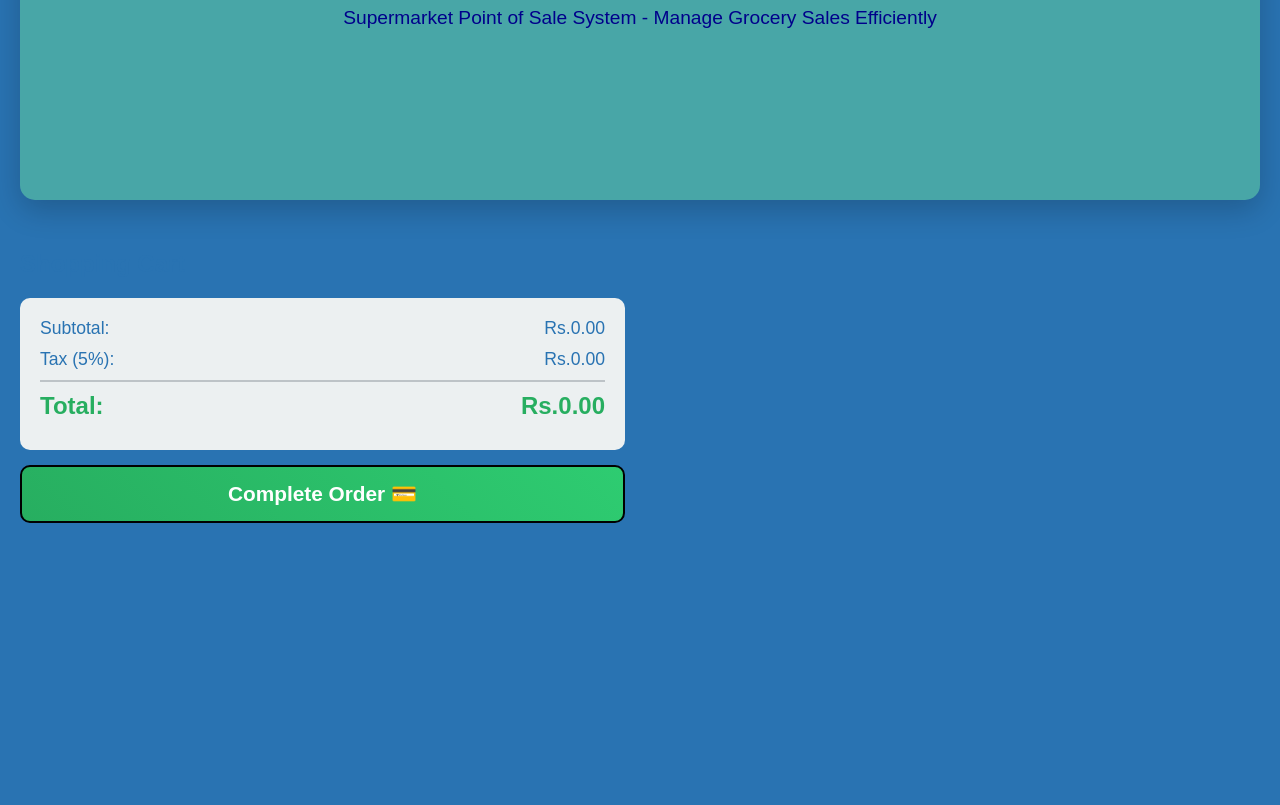
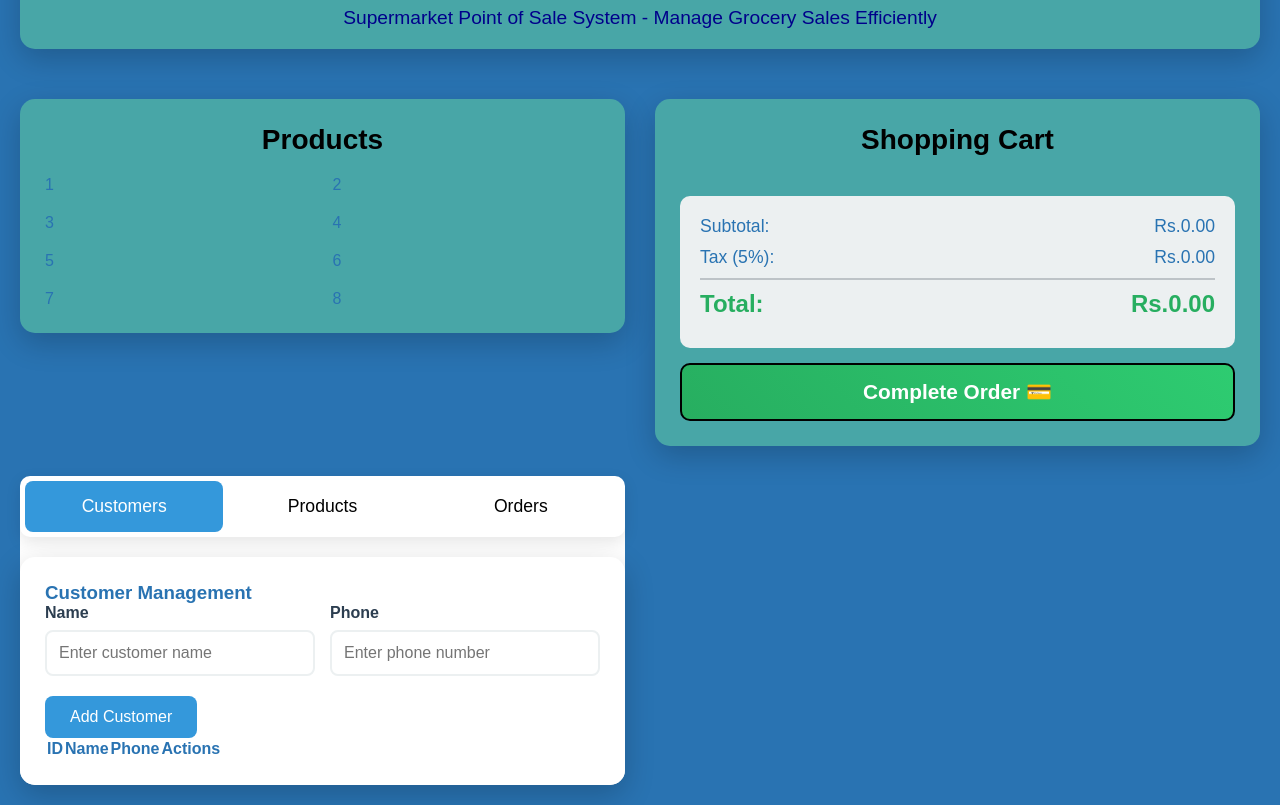
Before and after one commit to Kuvindu0801/Daily-Mart, a plain HTML site: page index.html in a window 1280 px wide. Shown: the part 106-911 px from the top of the page. Before the commit the page ends 800 px from the top, so only its background shows below. Drawn offline with Linux system fonts and the light colour scheme.

Commit message:
management section

```diff
--- a/assets/css/styles.css
+++ b/assets/css/styles.css
@@ -25,7 +25,7 @@ body {
 .header {
     grid-column: 1 / -1;
     text-align: center;
-    background:#48A6A7;
+    background: #48A6A7;
     padding: 20px;
     border-radius: 15px;
     box-shadow: 0 10px 30px rgba(0, 0, 0, 0.2);
@@ -43,7 +43,59 @@ body {
     font-size: 1.2em;
 }
 
+/* production section */
+.products-section,
+.cart-section {
+    background: #48A6A7;
+    border-radius: 15px;
+    padding: 25px;
+    box-shadow: 0 10px 30px rgba(0, 0, 0, 0.2);
+    height: fit-content;
+}
 
+.products-grid {
+    display: grid;
+    grid-template-columns: repeat(auto-fill, minmax(200px, 1fr));
+    gap: 20px;
+    max-height: 500px;
+    overflow-y: auto;
+}
+
+.product-card {
+    border: 2px solid #ecf0f1;
+    border-radius: 12px;
+    padding: 20px;
+    text-align: center;
+    cursor: pointer;
+    transition: all 0.3s ease;
+    background: #9ACBD0;
+}
+
+.product-card:hover {
+    transform: translateY(-5px);
+    box-shadow: 0 15px 40px rgba(0, 0, 0, 0.15);
+    border-color: #3498db;
+}
+
+.product-name {
+    font-size: 1.2em;
+    font-weight: bold;
+    color: #2c3e50;
+    margin-bottom: 10px;
+}
+
+.product-price {
+    font-size: 1.5em;
+    color: #27ae60;
+    font-weight: bold;
+}
+
+.section-title {
+    font-size: 28px;
+    color: black;
+    margin-bottom: 20px;
+    text-align: center;
+}
 
 /* cart-section */
 .cart-items {
@@ -121,7 +173,7 @@ body {
     padding: 15px;
     background: linear-gradient(45deg, #27ae60, #2ecc71);
     color: white;
-    border:2px solid black;
+    border: 2px solid black;
     border-radius: 10px;
     font-size: 1.3em;
     font-weight: bold;
@@ -133,3 +185,91 @@ body {
 .checkout-btn:hover {
     transform: scale(1.02);
 }
+
+.management-section {
+    background: white;
+    border-radius: 15px;
+    height: fit-content;
+
+}
+
+.tabs {
+    display: flex;
+    background: white;
+    border-radius: 10px;
+    padding: 5px;
+    margin-bottom: 20px;
+    box-shadow: 0 5px 15px rgba(0, 0, 0, 0.1);
+}
+
+.tab-btn {
+    flex: 1;
+    padding: 15px;
+    border: none;
+    background: none;
+    font-size: 1.1em;
+    cursor: pointer;
+    border-radius: 8px;
+    transition: all 0.3s;
+}
+
+.tab-btn.active {
+    background: #3498db;
+    color: white;
+}
+
+.tab-content {
+    display: none;
+    background: white;
+    padding: 25px;
+    border-radius: 15px;
+    box-shadow: 0 10px 30px rgba(0, 0, 0, 0.2);
+}
+
+.tab-content.active {
+    display: block;
+}
+
+.form-group {
+    margin-bottom: 20px;
+}
+
+.form-group label {
+    display: block;
+    margin-bottom: 8px;
+    font-weight: bold;
+    color: #2c3e50;
+}
+
+.form-group input,
+.form-group select {
+    width: 100%;
+    padding: 12px;
+    border: 2px solid #ecf0f1;
+    border-radius: 8px;
+    font-size: 1em;
+}
+
+.form-row {
+    display: grid;
+    grid-template-columns: 1fr 1fr;
+    gap: 15px;
+}
+ .btn {
+    padding: 12px 25px;
+    border: none;
+    border-radius: 8px;
+    cursor: pointer;
+    font-size: 1em;
+    transition: all 0.3s;
+}
+
+.btn-primary {
+    background: #3498db;
+    color: white;
+}
+
+.btn-success {
+    background: #27ae60;
+    color: white;
+}
--- a/index.html
+++ b/index.html
@@ -20,7 +20,7 @@
             <h1>DailyMart POS</h1>
             <p>Supermarket Point of Sale System - Manage Grocery Sales Efficiently</p>
         </div>
-        <!-- <div class="products-section">
+        <div class="products-section">
             <h2 class="section-title">Products</h2>
             <div class="products-grid" id="productsGrid">
                 <div class="grid-items">1</div>
@@ -32,7 +32,7 @@
                 <div class="grid-items">7</div>
                 <div class="grid-items">8</div>
             </div>
-        </div> -->
+        </div>
 
         <div class="cart-section">
             <h2 class="section-title">Shopping Cart</h2>
@@ -53,6 +53,62 @@
             </div>
             <button class="checkout-btn" onclick="checkout()">Complete Order 💳</button>
         </div>
+        <!-- Managemet section -->
+        <div class="management-section">
+            <div class="tabs">
+                <button class="tab-btn active" onclick="">Customers</button>
+                <button class="tab-btn" onclick="">Products</button>
+                <button class="tab-btn" onclick="">Orders</button>
+            </div>
+            <div id="customers" class="tab-content active">
+                <h3>Customer Management</h3>
+                <div class="form-row">
+                    <div class="form-group">
+                        <label>Name</label>
+                        <input type="text" id="customerName" placeholder="Enter customer name">
+                    </div>
+                    <div class="form-group">
+                        <label>Phone</label>
+                        <input type="tel" id="customerPhone" placeholder="Enter phone number">
+                    </div>
+                </div>
+                <button class="btn btn-primary" onclick="addCustomer()">Add Customer</button>
+                <table class="table">
+                    <thead>
+                        <tr>
+                            <th>ID</th>
+                            <th>Name</th>
+                            <th>Phone</th>
+                            <th>Actions</th>
+                        </tr>
+                    </thead>
+                    <tbody id="customersTable"></tbody>
+                </table>
+            </div>
+
+            <div id="orders" class="tab-content">
+                <h3>Order History</h3>
+                <table class="table">
+                    <thead>
+                        <tr>
+                            <th>ID</th>
+                            <th>Customer</th>
+                            <th>Total</th>
+                            <th>Date</th>
+                        </tr>
+                    </thead>
+                    <tbody id="ordersTable"></tbody>
+                </table>
+            </div>
+        </div>
+
+
+
+
+
+
+
+
         </div>
         <script src="assets/js/app.js"></script>
 </body>
```
Lines whose indentation alone changed are shown as unchanged.
